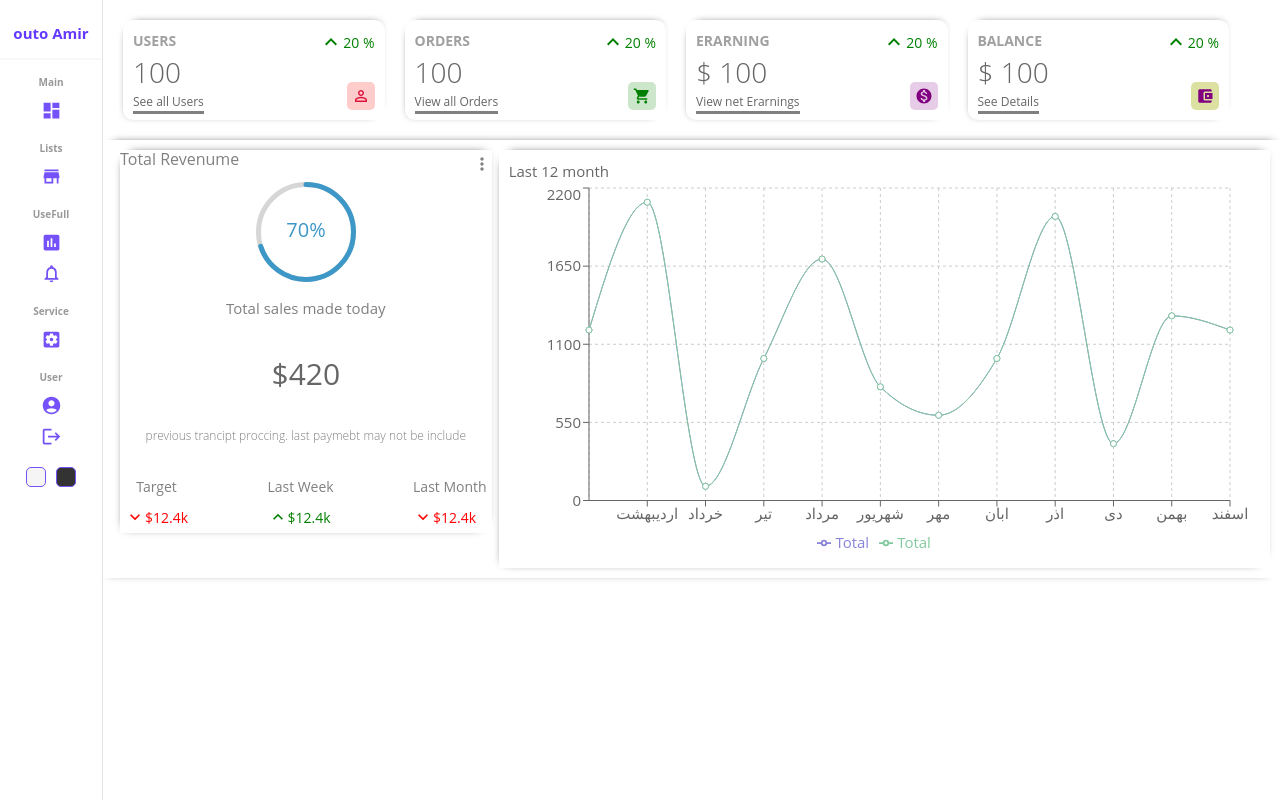
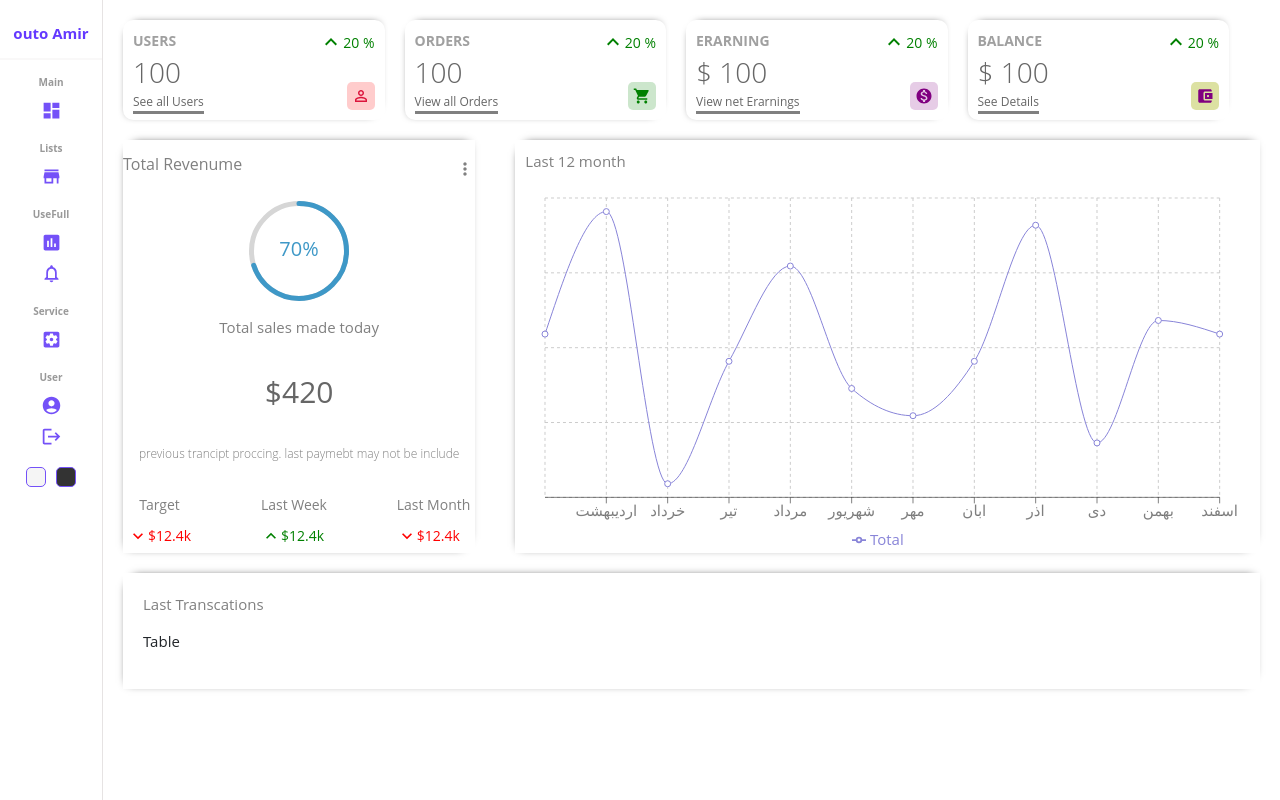
Before and after one commit to amirhossein-k/dashboard-outo, a React (Create React App) app: page / in a window 1280 px wide. Built offline with nearby package versions, Linux system fonts and the light colour scheme.

Commit message:
Update 9 files

```diff
--- a/src/Pages/Home/Home.jsx
+++ b/src/Pages/Home/Home.jsx
@@ -4,6 +4,7 @@ import Navbar from "../../components/navbar/Navbar";
 import Widgets from "../../components/widgets/Widgets";
 import Featured from "../../components/featured/Featured";
 import Chart from "../../components/chart/Chart";
+import Table from "../../components/table/Table";
 import { Container, Col, Row } from "react-bootstrap";
 const Home = () => {
   return (
@@ -25,7 +26,7 @@ const Home = () => {
             mimWidth: "100%",
           }}
           xs={12}
-          sm={1}
+          // sm={1}
           md={2}
           lg={2}
         >
@@ -51,13 +52,18 @@ const Home = () => {
                 <Widgets type="balance" />
               </Col>
             </div>
-            <div className="chart row">
-              <Col sm={12} md={4}>
+            {/* //charts className */}
+            <div className="  row ">
+              <Col xs={12} sm={11} md={4} className="sm-fix">
                 <Featured />
               </Col>
-              <Col sm={11} md={8}>
+              <Col xs={12} sm={11} md={8} style={{maxWidth: '99%'}} className="sm-fix">
                 <Chart />
               </Col>
+            </div>
+            <div className="row listContainer">
+              <div className="listTitle"> Last Transcations </div>
+              <Table/>
             </div>
           </div>
         </Col>
--- a/src/Pages/Home/home.scss
+++ b/src/Pages/Home/home.scss
@@ -12,11 +12,26 @@
       .charts{
         padding:5px 20px;
       }
+      .listContainer{
+            -webkit-box-shadow: -4px 3px 9px -9px #000000, 2px -5px 9px -9px #000000;
+             box-shadow: -4px 3px 9px -9px #000000, 2px -5px 9px -9px #000000;
+             padding:20px;
+             margin:20px;
+
+             .listTitle{
+               font-weight:500;
+               color:gray;
+               margin-bottom:15px;
+             }
+      }
   }
 }
   @media (min-width:576px){
     .home{
           height: 100vh;
+    }
+    .sm-fix{
+      flex: 1 0 auto;
     }
   }
    @media (min-width:992px){
--- a/src/components/chart/Chart.jsx
+++ b/src/components/chart/Chart.jsx
@@ -21,7 +21,7 @@ const Chart = () => {
   return (
   <div className="chart">
     <div className="title">Last 12 month </div>
-      <ResponsiveContainer width="100%" aspect={2 / 1}>
+      <ResponsiveContainer width="100%" height='100%' aspect={2 / 1}>
       <LineChart
       width={500}
       height={300}
@@ -34,8 +34,8 @@ const Chart = () => {
       }}
     >
       <CartesianGrid strokeDasharray="3 3" />
-      <XAxis dataKey="name" />
-      <YAxis />
+      <XAxis dataKey="name" stroke="rgba(0,0,0,0.5)"/>
+      {/* <YAxis /> */}
       <Tooltip />
       <Legend />
       <Line
@@ -43,8 +43,10 @@ const Chart = () => {
         dataKey="Total"
         stroke="#8884d8"
         activeDot={{ r: 8 }}
+
       />
-      <Line type="monotone" dataKey="Total" stroke="#82ca9d" />
+      {/* ///line two */}
+      {/* <Line type="monotone" dataKey="Total" stroke="#82ca9d" /> */}
     </LineChart>
 </ResponsiveContainer>
   </div>
--- a/src/components/chart/chart.scss
+++ b/src/components/chart/chart.scss
@@ -3,4 +3,23 @@
       -webkit-box-shadow: -4px 3px 9px -9px #000000, 2px -5px 9px -9px #000000;
     box-shadow: -4px 3px 9px -9px #000000, 2px -5px 9px -9px #000000;
     padding:10px;
+      margin: 0 20px;
+    color:gray;
+    height:100%;
+
+    .title{
+        margin-bottom:5px;
+    }
+    .recharts-responsive-container{
+    //         height: 100%;
+    // display: flex;
+    // justify-content: center;
+    // align-content: center;
+    // align-items: center;
+
+    // min-height: 100%;
+    // width: 100%;
+        display: grid;
+    place-content: center;
+    }
 }
--- a/src/components/featured/featured.scss
+++ b/src/components/featured/featured.scss
@@ -3,8 +3,9 @@
     -webkit-box-shadow: -4px 3px 9px -9px #000000, 2px -5px 9px -9px #000000;
     box-shadow: -4px 3px 9px -9px #000000, 2px -5px 9px -9px #000000;
     // padding:10px;
-    margin: 0 7px;
-
+    margin: 0 20px;
+        padding: 15px 0;
+    height: 100%;
     .top{
         display:flex;
         align-items:center;
@@ -23,6 +24,7 @@
         align-items:center;
         justify-content:center;
         gap:15px;
+        height:100%;
         .featuredChart{
             width:100px;
             height:100px;
--- a/src/components/sidebar/Sidebar.jsx
+++ b/src/components/sidebar/Sidebar.jsx
@@ -14,27 +14,27 @@ const Sidebar = () => {
   const [isOpen, setIsOpen] = useState(false);
   const [clickbutton, setClickbutton] = useState(false);
 
-  function myFunction() {
-    if (window.innerWidth < 991) {
-      setIsOpen(false);
-    } else {
-      setIsOpen(true);
-    }
-  }
-  function myFunction2() {
-    if (window.innerWidth <= 576) {
-      setExpantnav(true);
-    } else {
-      setExpantnav(false);
-    }
-  }
+  // function myFunction() {
+  //   if (window.innerWidth < 991) {
+  //     setIsOpen(false);
+  //   } else {
+  //     setIsOpen(true);
+  //   }
+  // }
+  // function myFunction2() {
+  //   if (window.innerWidth <= 576) {
+  //     setExpantnav(true);
+  //   } else {
+  //     setExpantnav(false);
+  //   }
+  // }
   //  window.onresize = function () {
 
   // myFunction2();
   //  }
   return (
     <div
-      className="sidebar navbar navbar-expand-sm"
+      className="sidebar navbar navbar-expand-md"
       style={{
         width: isOpen ? null : null,
         minHeight: "100%",
@@ -70,7 +70,7 @@ const Sidebar = () => {
       <div
         class={`collapse navbar-collapse  ${
           clickbutton ? "d-none" : "d-block"
-        } d-xs-none`}
+        } `}
         id="navbarSupportedContent"
       >
         <Row
--- a/src/components/sidebar/sidebar.scss
+++ b/src/components/sidebar/sidebar.scss
@@ -121,7 +121,7 @@
 .collapse{
     transition: all 2s ease-in;
 }
-@media (max-width: 576px){
+@media (max-width: 768px){
                     .sidebar{
                         display: flex;
                         position: relative;
@@ -133,8 +133,8 @@
 .collapse-b{
     display:block !important;
 }
-@media (min-width: 576px){
-.navbar-expand-sm .navbar-collapse {
+@media (min-width: 768px){
+.navbar-expand-md .navbar-collapse {
     display: block !important;
 
 }
--- /dev/null
+++ b/src/components/table/Table.jsx
@@ -0,0 +1,10 @@
+import "./table.scss";
+
+
+const Table = () => {
+  return (
+   <div className="table">Table</div>
+  );
+};
+
+export default Table;
```
Also changed, not shown: src/components/table/table.scss (added).
